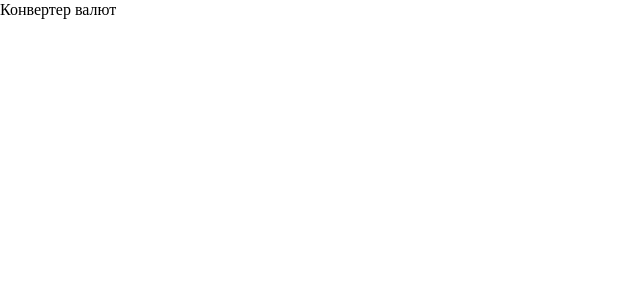
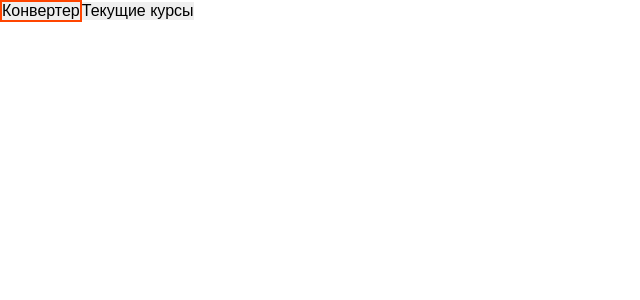
Before and after one commit to SergeyLebidko/wilix_task_3, a React (Create React App) app: page / in a window 1280 px wide. Shown: the top 300 px of the page, without its empty margins (0-640 px from the left). Built offline with nearby package versions, Linux system fonts and the light colour scheme.

Commit message:
Реализовано переключение режимов приложения

```diff
--- a/src/components/App/App.tsx
+++ b/src/components/App/App.tsx
@@ -1,10 +1,16 @@
-import React from 'react';
+import React, {useState} from 'react';
+import {AppMode} from '../../settings';
 import './App.scss';
+import ModeController from "../ModeController/ModeController";
 
 const App: React.FC = () => {
+    const [mode, setMode] = useState<AppMode>(AppMode.Converter);
+    const setConverterMode = () => setMode(AppMode.Converter);
+    const setRateListMode = () => setMode(AppMode.RateList);
+
     return (
         <div>
-            Конвертер валют
+            <ModeController mode={mode} setConverterMode={setConverterMode} setRateListMode={setRateListMode}/>
         </div>
     );
 }
--- /dev/null
+++ b/src/components/ModeController/ModeController.scss
@@ -0,0 +1,5 @@
+.mode_controller {
+  &__current_mode {
+    border: 2px solid orangered;
+  }
+}
--- /dev/null
+++ b/src/components/ModeController/ModeController.tsx
@@ -0,0 +1,26 @@
+import React from 'react';
+import {AppMode} from '../../settings';
+import './ModeController.scss';
+
+type ModeControllerProps = {
+    mode: AppMode,
+    setConverterMode: () => void,
+    setRateListMode: () => void
+};
+
+const ModeController: React.FC<ModeControllerProps> = ({mode, setConverterMode, setRateListMode}) => {
+    const buttonClasses = (buttonMode: AppMode): string => buttonMode === mode ? 'mode_controller__current_mode' : '';
+
+    return (
+        <div className="mode_controller">
+            <button className={buttonClasses(AppMode.Converter)} onClick={setConverterMode}>
+                Конвертер
+            </button>
+            <button className={buttonClasses(AppMode.RateList)} onClick={setRateListMode}>
+                Текущие курсы
+            </button>
+        </div>
+    );
+}
+
+export default ModeController;
--- /dev/null
+++ b/src/settings.ts
@@ -0,0 +1,4 @@
+export enum AppMode {
+    Converter,
+    RateList
+}
```
